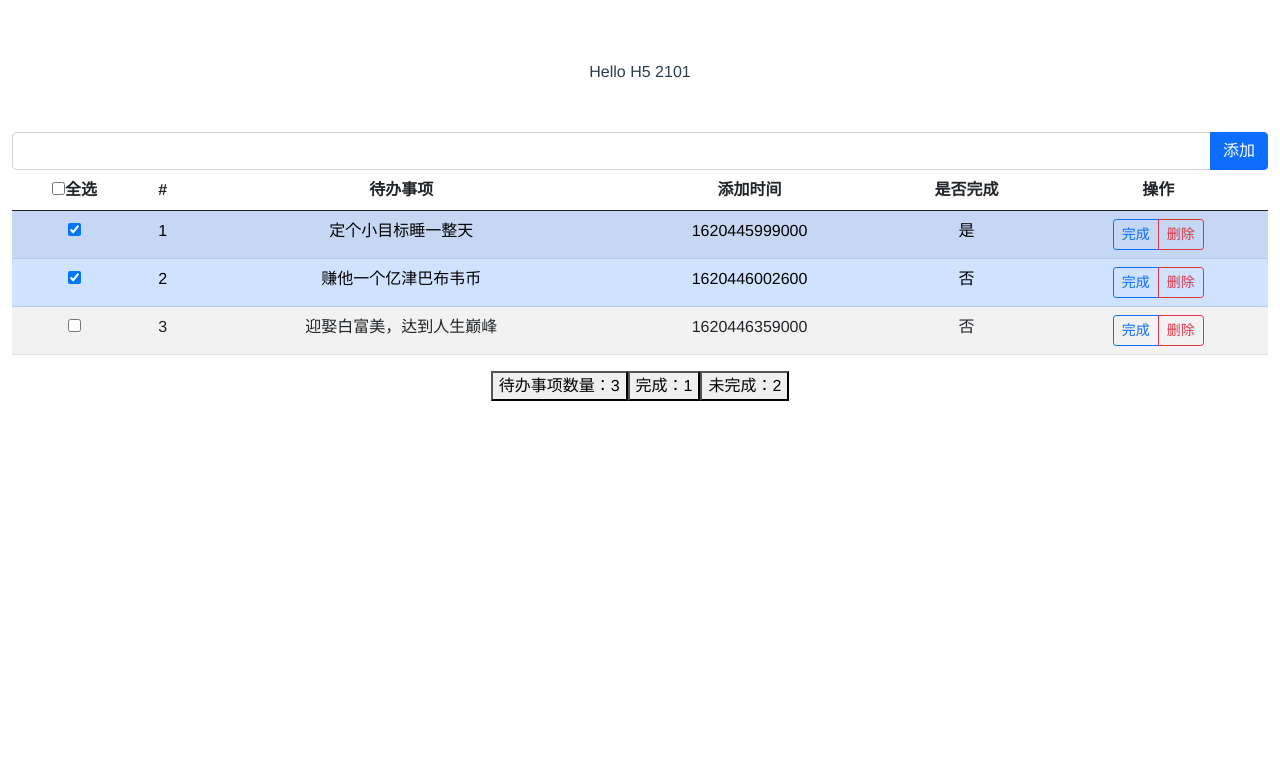
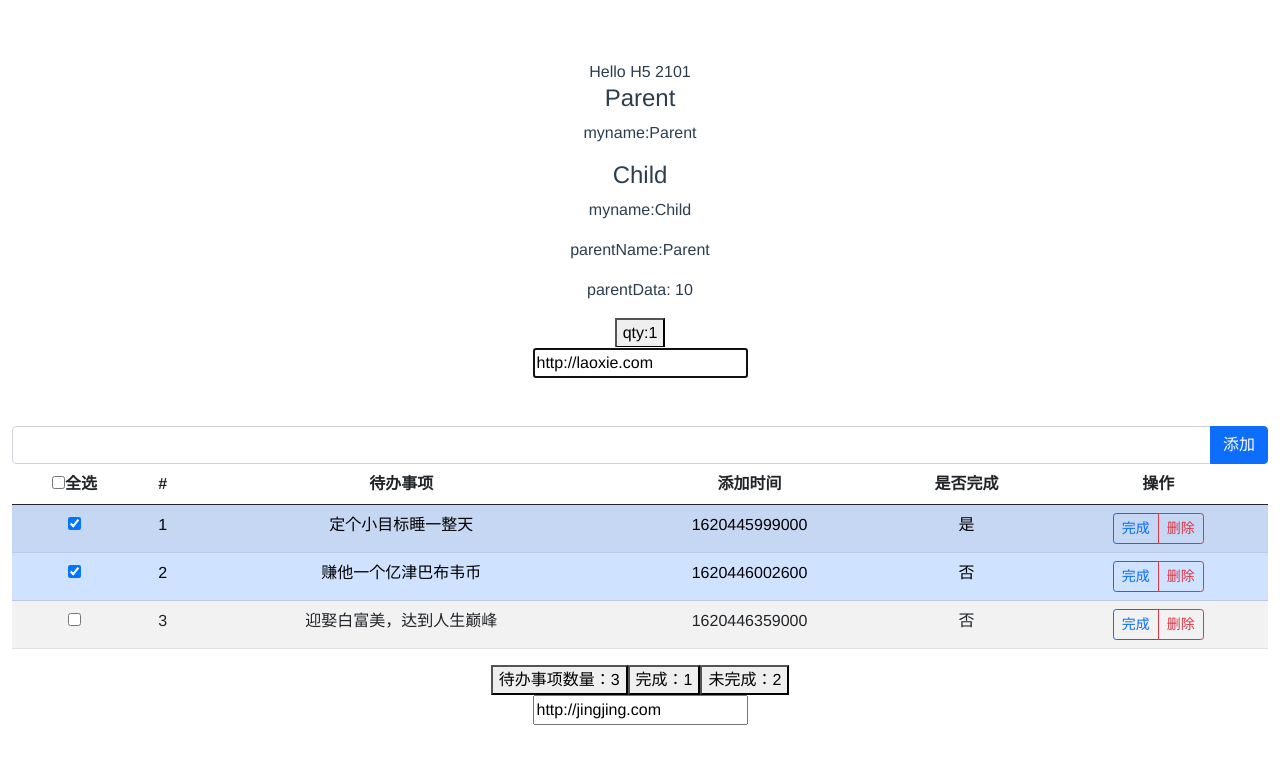
Before and after one commit to gzh52101/outline, a Vue app in the folder 三阶段/w2_Vue/app/: page / in a window 1280 px wide. Shown: the top 764 px of the page. Built offline with nearby package versions, Linux system fonts and the light colour scheme.

Commit message:
day2-1 自定义指令

```diff
--- a/三阶段/w2_Vue/app/src/App.vue
+++ b/三阶段/w2_Vue/app/src/App.vue
@@ -5,8 +5,9 @@
     <!-- <HelloWorld msg="Welcome to Your Vue.js App"/> -->
     <!-- <hello-world></hello-world> -->
     Hello H5 2101
-    <!-- <Parent/> -->
+    <Parent/>
     <TodoList/>
+    <input v-baseurl:http="'jingjing.com'" />
   </div>
 </template>
 
--- a/三阶段/w2_Vue/app/src/components/Parent.vue
+++ b/三阶段/w2_Vue/app/src/components/Parent.vue
@@ -4,6 +4,7 @@
         <p>myname:{{cname}}</p>
         <!-- <Child :componentCount="count" :qty="qty" v-on:changeqty="changeQty"></Child> -->
         <Child :componentCount="count" :qty.sync="qty"></Child>
+        <input v-baseurl:http.ssl.abc="url" v-focus />
     </div>
 </template>
 <script>
@@ -15,7 +16,8 @@ export default {
         return {
             cname:'Parent',
             count:10,
-            qty:1
+            qty:1,
+            url:'http://laoxie.com'
         }
     },
     components:{
@@ -26,6 +28,16 @@ export default {
             console.log('6666',qty)
             this.qty = qty;
         }
+    },
+    directives:{
+        focus:{
+            bind(el){
+                // el.focus();
+            },
+            inserted(el){
+                el.focus();
+            }
+        }
     }
 }
 </script>
--- a/三阶段/w2_Vue/app/src/main.js
+++ b/三阶段/w2_Vue/app/src/main.js
@@ -15,6 +15,35 @@ console.log('App=',App)
 // import {username as myname} from './module/a'
 
 // console.log('username=',myname);
+
+// 定义全局指令
+Vue.directive('baseurl',function(){
+  // 这个函数= bind() + update()
+})
+Vue.directive('baseurl',{
+  bind(el,binding,vNode){
+    // el: 指令所在的节点
+    // binding: 指令信息
+    console.log('bind',el,binding);
+    let {arg,value:url,modifiers} = binding
+    if(arg){
+      if(modifiers.ssl){
+        arg = arg + 's';
+      }
+      if(!url.startsWith('http')){
+        url = arg + '://' + url
+
+      }
+    }
+    el.value = url
+  },
+  inserted(el,binding,vNode){
+    console.log('inserted',)
+  },
+  update(){},
+  componentUpdated(){},
+  unbind(){}
+})
 
 new Vue({
   // el,
```
Also changed, not shown: 1 other file (tests, documents, lock files or other folders).
